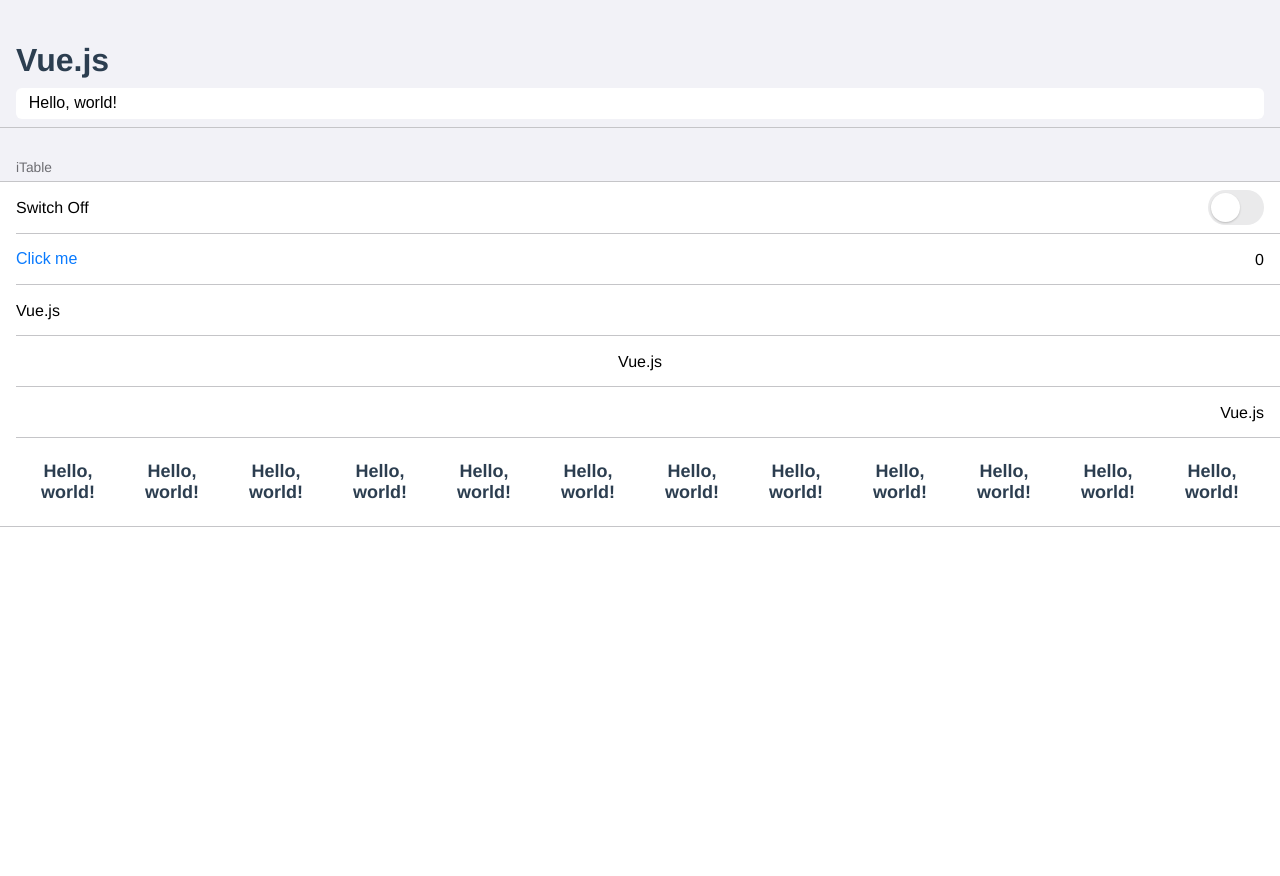
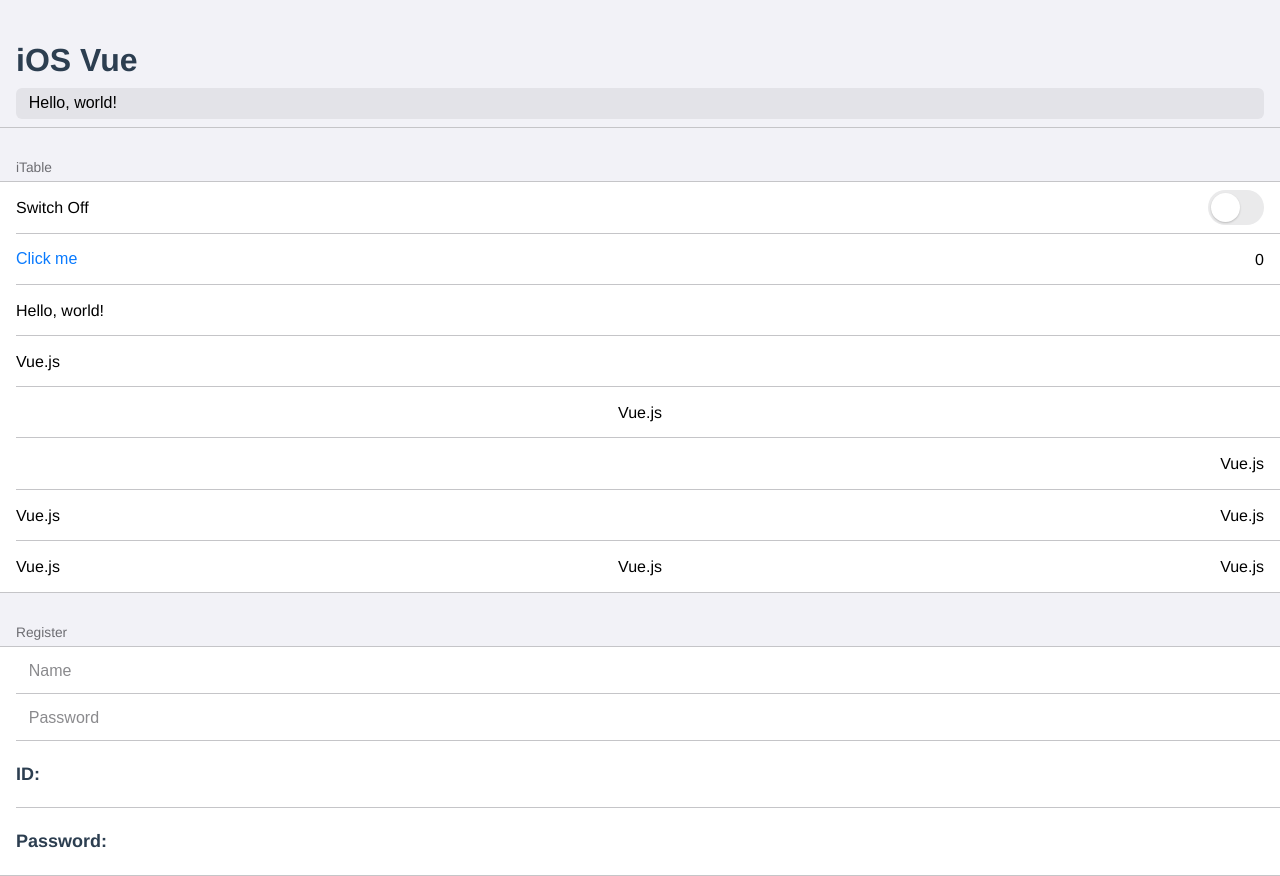
Before and after one commit to leegeunhyeok/vue-ios, a Vue app: page / in a window 1280 px wide. Before the commit the page ends 800 px from the top, so only its background shows below. Built offline with nearby package versions, Linux system fonts and the light colour scheme; the HTML template or start-up script is replaced by a standard one.

Commit message:
:zap: Update development code

```diff
--- a/src/App.vue
+++ b/src/App.vue
@@ -2,7 +2,7 @@
   <iView id="app">
     <iNavigationBar :title="appTitle" :largeTitle="largeTitle">
       <iButton slot="titleLeft">L</iButton>
-      <iTextField slot="largeArea"
+      <iSearchField slot="largeArea"
         :width="'100%'"
         :maxlength="15"
         v-model="textValue"
@@ -19,6 +19,9 @@
         <iLabel class="right">{{ count }}</iLabel>
       </iTableItem>
       <iTableItem>
+        <iLabel class="left">{{ textValue || 'No text' }}</iLabel>
+      </iTableItem>
+      <iTableItem>
         <iLabel class="left">Vue.js</iLabel>
       </iTableItem>
       <iTableItem>
@@ -28,18 +31,38 @@
         <iLabel class="right">Vue.js</iLabel>
       </iTableItem>
       <iTableItem>
-        <h2>{{ textValue || 'No text' }}</h2>
-        <h2>{{ textValue || 'No text' }}</h2>
-        <h2>{{ textValue || 'No text' }}</h2>
-        <h2>{{ textValue || 'No text' }}</h2>
-        <h2>{{ textValue || 'No text' }}</h2>
-        <h2>{{ textValue || 'No text' }}</h2>
-        <h2>{{ textValue || 'No text' }}</h2>
-        <h2>{{ textValue || 'No text' }}</h2>
-        <h2>{{ textValue || 'No text' }}</h2>
-        <h2>{{ textValue || 'No text' }}</h2>
-        <h2>{{ textValue || 'No text' }}</h2>
-        <h2>{{ textValue || 'No text' }}</h2>
+        <iLabel class="left">Vue.js</iLabel>
+        <iLabel class="right">Vue.js</iLabel>
+      </iTableItem>
+      <iTableItem>
+        <iLabel class="left">Vue.js</iLabel>
+        <iLabel class="center">Vue.js</iLabel>
+        <iLabel class="right">Vue.js</iLabel>
+      </iTableItem>
+    </iTable>
+    <iTable :title="'Register'">
+      <iTableItem>
+        <iTextField
+          :width="'100%'"
+          :maxlength="15"
+          :placeholder="'Name'"
+          v-model="idValue"
+        />
+      </iTableItem>
+      <iTableItem>
+        <iTextField
+          :width="'100%'"
+          :maxlength="15"
+          :type="'password'"
+          :placeholder="'Password'"
+          v-model="passwordValue"
+        />
+      </iTableItem>
+      <iTableItem>
+        <h2>ID:{{ idValue }}</h2>
+      </iTableItem>
+      <iTableItem>
+        <h2>Password: {{ passwordValue }}</h2>
       </iTableItem>
     </iTable>
     <iAlert title="iAlert"
@@ -64,6 +87,7 @@ import iSwitch from '@/components/iSwitch'
 import iTable from '@/components/iTable'
 import iTableItem from '@/components/iTableItem'
 import iTextField from '@/components/iTextField'
+import iSearchField from '@/components/iSearchField'
 import iView from '@/components/iView'
 
 export default {
@@ -71,10 +95,12 @@ export default {
   data () {
     return {
       appTitle: 'iOS Vue',
-      largeTitle: 'Vue.js',
+      largeTitle: 'iOS Vue',
       textValue: 'Hello, world!',
       tableTitle: 'iTable',
       switchValue: false,
+      idValue: '',
+      passwordValue: '',
       count: 0
     }
   },
@@ -87,6 +113,7 @@ export default {
     iTable,
     iTableItem,
     iTextField,
+    iSearchField,
     iView
   },
   mounted () {
```
